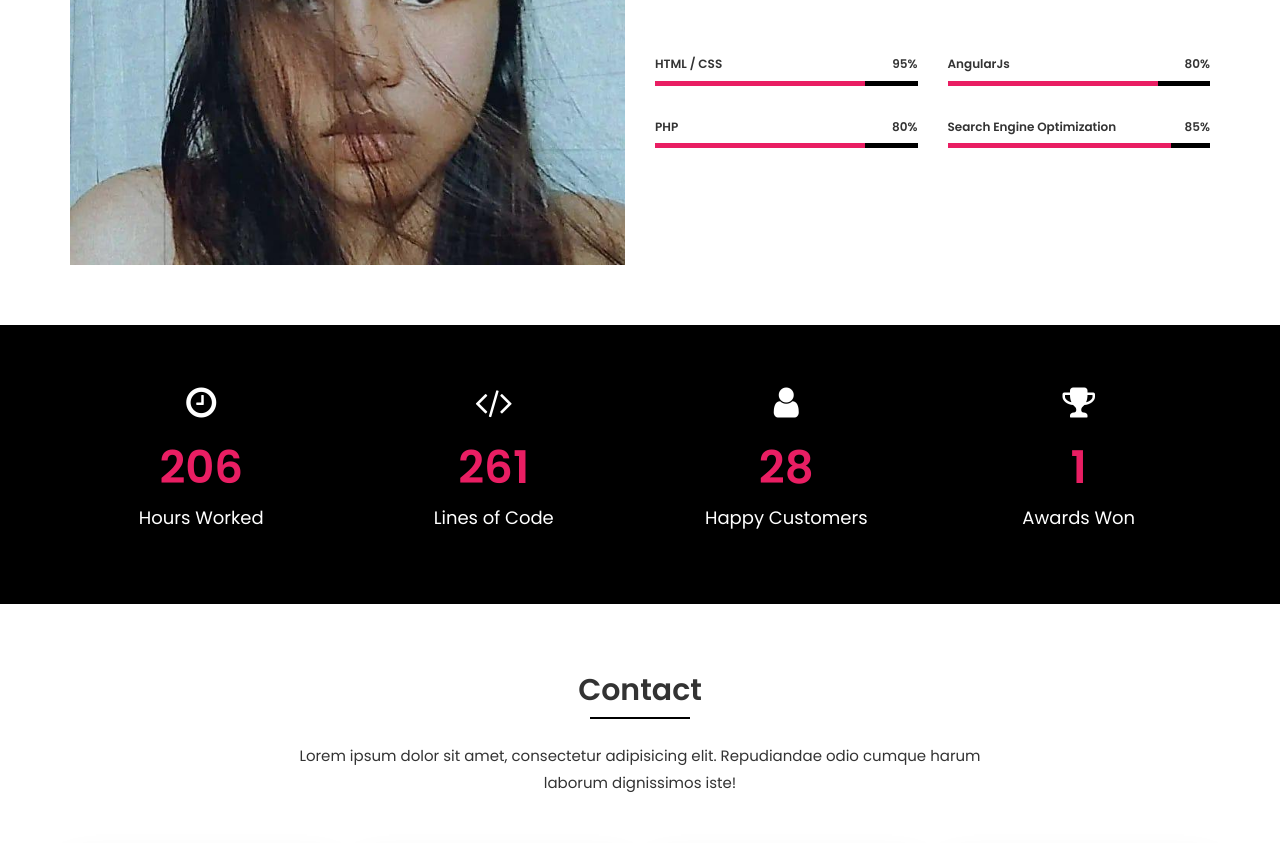
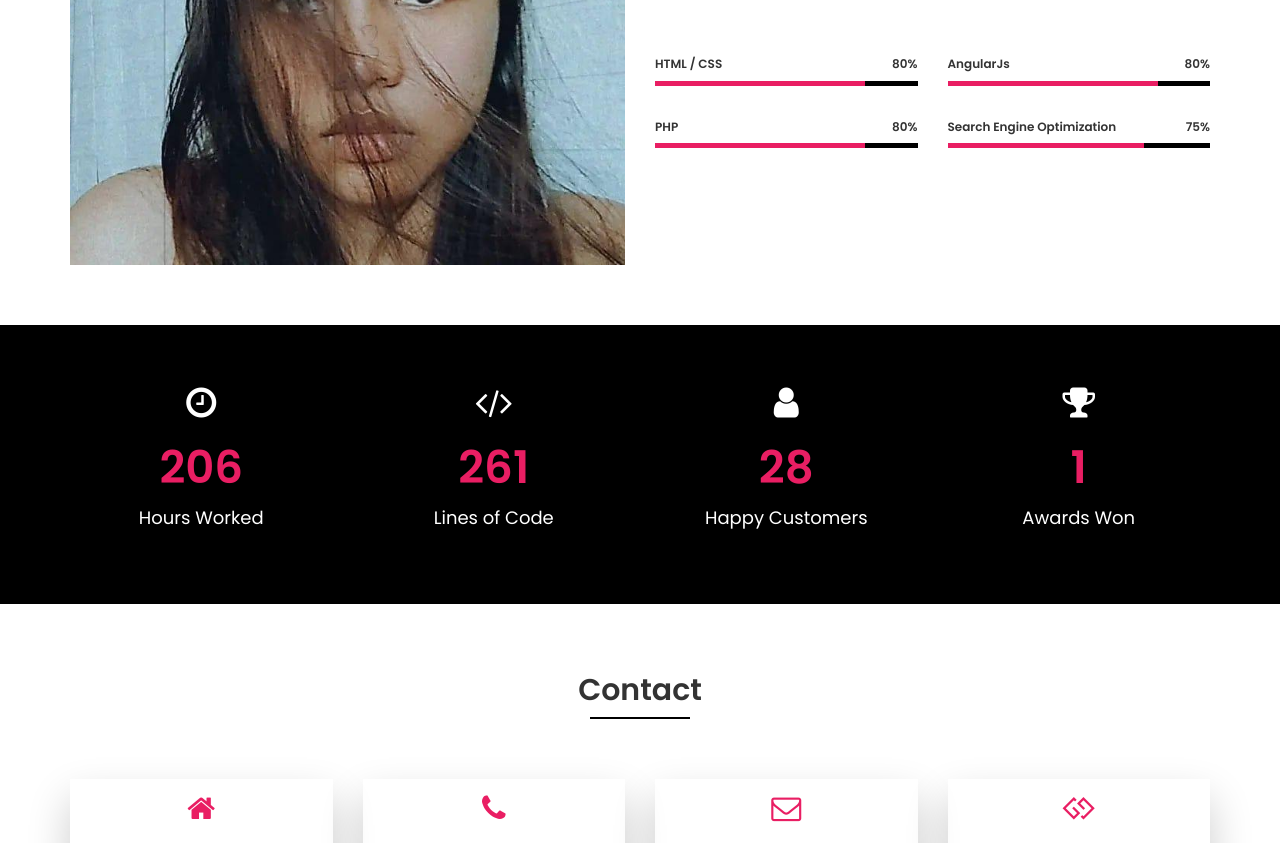
Before and after one commit to autida/atilan, a plain HTML site: page index.html in a window 1280 px wide. Shown: the part 1150-1993 px from the top of the page. Drawn offline with Linux system fonts and the light colour scheme; a script that the page names is missing.

Commit message:
updated skill expertise

```diff
--- a/index.html
+++ b/index.html
@@ -186,7 +186,7 @@
                                 <div class="skillbar" data-percent="80%"> <!--edit percentage-->
 
                                         <h6 class="skillbar-title">HTML / CSS</h6> <!--edit skills-->
-                                        <h6 class="skillbar-percent">95%</h6> <!--edit percentage-->
+                                        <h6 class="skillbar-percent">80%</h6> <!--edit percentage-->
 
                                         <div class="skillbar-bar">
                                             <div class="skillbar-child"></div>
@@ -219,10 +219,10 @@
                                     </div>
                             </div>
                             <div class="col-md-6">
-                                <div class="skillbar" data-percent="85%"> <!--edit percentage-->
+                                <div class="skillbar" data-percent="75%"> <!--edit percentage-->
 
                                         <h6 class="skillbar-title">Search Engine Optimization</h6> <!--edit skills-->
-                                        <h6 class="skillbar-percent">85%</h6> <!--edit percentage-->
+                                        <h6 class="skillbar-percent">75%</h6> <!--edit percentage-->
 
                                         <div class="skillbar-bar">
                                             <div class="skillbar-child"></div>
@@ -313,7 +313,7 @@
                     <div class="section-header wow fadeInDown" data-wow-delay="0.2s">
                         <h2>Contact</h2>
                         <p class="line-one"></p>
-                        <p class="head-text">Lorem ipsum dolor sit amet, consectetur adipisicing elit. Repudiandae odio cumque harum laborum dignissimos iste!</p>
+                        <p class="head-text"></p>
                     </div>
                 </div>
             </div>
```
